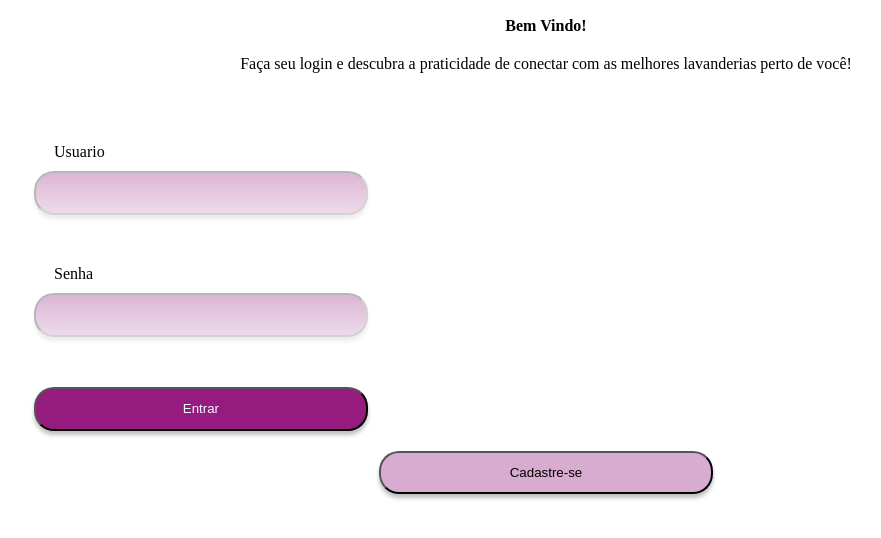
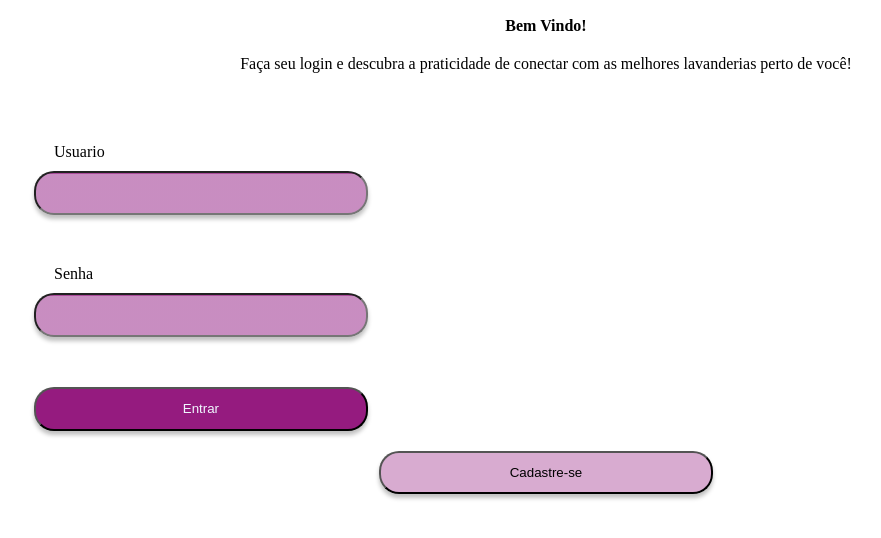
Before and after one commit to Mosiah-A/Codding-project, a plain HTML site: page entrar/index.html in a window 1280 px wide. Shown: the part 194-732 px from the top of the page, without its empty margins (94-975 px from the left). Drawn offline with Linux system fonts and the light colour scheme.

Commit message:
placeholder

```diff
--- a/entrar/styles.css
+++ b/entrar/styles.css
@@ -44,8 +44,7 @@ form{
         height: 43.699px;
         flex-shrink: 0;
         border-radius: 20px;
-        opacity: 0.32;
-        background: linear-gradient(180deg, #951B7F 0%, rgba(146, 28, 131, 0.50) 100%);
+        background: linear-gradient(180deg, #951B7F 0%, rgba(146, 28, 131, 0.50) 3%);
         box-shadow: 0px 4px 4px 0px rgba(0, 0, 0, 0.25);
     }
     button{
```
